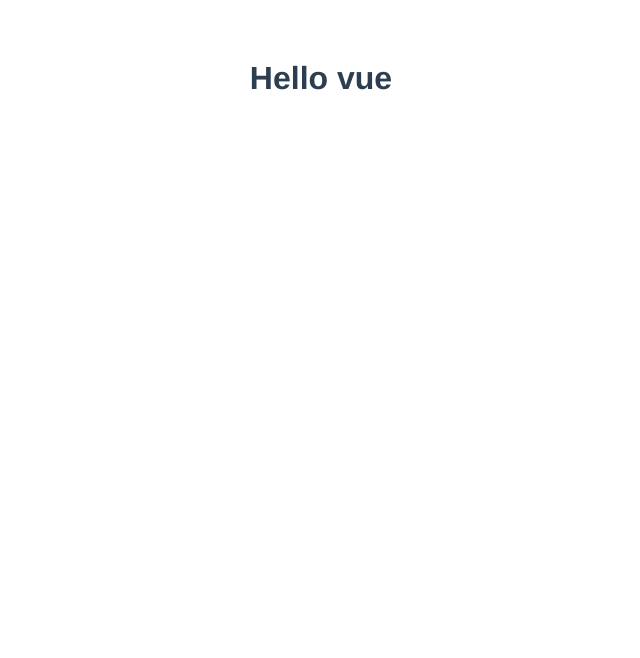
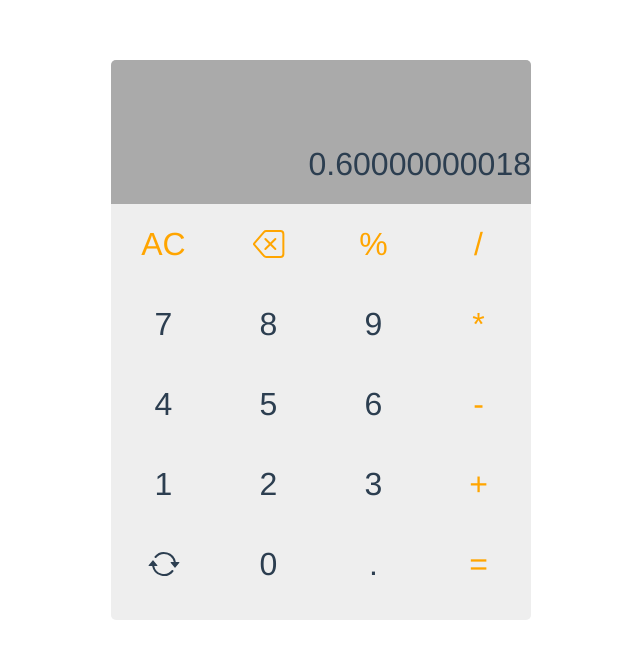
Before and after one commit to OurStoryBegin/vue-calculator, a Vue app: page / in a window 1280 px wide. Shown: the top 658 px of the page, without its empty margins (319-959 px from the left). Built offline with nearby package versions, Linux system fonts and the light colour scheme.

Commit message:
add template and basic style

```diff
--- a/package.json
+++ b/package.json
@@ -8,6 +8,8 @@
     "lint": "vue-cli-service lint"
   },
   "dependencies": {
+    "bootstrap": "^4.4.1",
+    "bootstrap-vue": "^2.12.0",
     "core-js": "^3.6.4",
     "vue": "^2.6.11"
   },
--- a/src/App.vue
+++ b/src/App.vue
@@ -6,6 +6,7 @@
 
 <script>
 import Calculator from './components/Calculator.vue'
+
 
 export default {
   name: 'App',
--- a/src/components/Calculator.vue
+++ b/src/components/Calculator.vue
@@ -1,6 +1,26 @@
 <template>
   <div class="calculator">
-    <h1>Hello vue</h1>
+    <div class="display"><p>0.60000000018</p></div>
+    <div class="clear nan">AC</div>
+    <div class="backspace nan"><b-icon-backspace></b-icon-backspace></div>
+    <div class="percentage nan">%</div>
+    <div class="nan">/</div>
+    <div>7</div>
+    <div>8</div>
+    <div>9</div>
+    <div class="nan">*</div>
+    <div>4</div>
+    <div>5</div>
+    <div>6</div>
+    <div class="nan">-</div>
+    <div>1</div>
+    <div>2</div>
+    <div>3</div>
+    <div class="nan">+</div>
+    <div class="transform"><b-icon-arrow-repeat></b-icon-arrow-repeat></div>
+    <div>0</div>
+    <div class="dot">.</div>
+    <div class="nan">=</div>
   </div>
 </template>
 
@@ -10,7 +30,42 @@ export default {
 }
 </script>
 
-<!-- Add "scoped" attribute to limit CSS to this component only -->
+
 <style scoped>
+  .calculator {
+    display: grid;
+    grid-template-columns: repeat(4, 1fr);
+    grid-auto-rows: minmax(80px, auto);
+    width: 420px;
+    margin: 0 auto;
+    background-color: #eee;
+    font-size: 2rem;
+    border-radius: 5px;
+  }
+
+  .display {
+    grid-column: 1 / 5;
+    grid-row: 1 / 3;
+    background-color: #aaa;
+    border-radius: 5px 5px 0 0;
+    margin-bottom: 1rem;
+    position: relative;
+  }
+  .display p {
+    position: absolute;
+    bottom: 0;
+    right: 0;
+    text-align: center;
+  }
+
+  .nan {
+    /* background-color: orange; */
+    color: orange;
+  }
+
+  .transform {
+    cursor: pointer;
+  }
+
 
 </style>
```
Also changed, not shown: src/main.js (+10 -0 lines), 1 other file (tests, documents, lock files or other folders).
